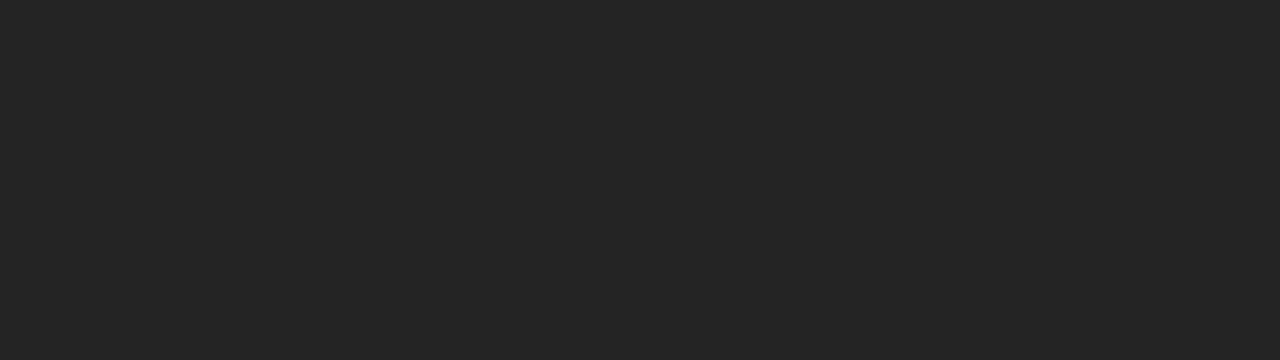
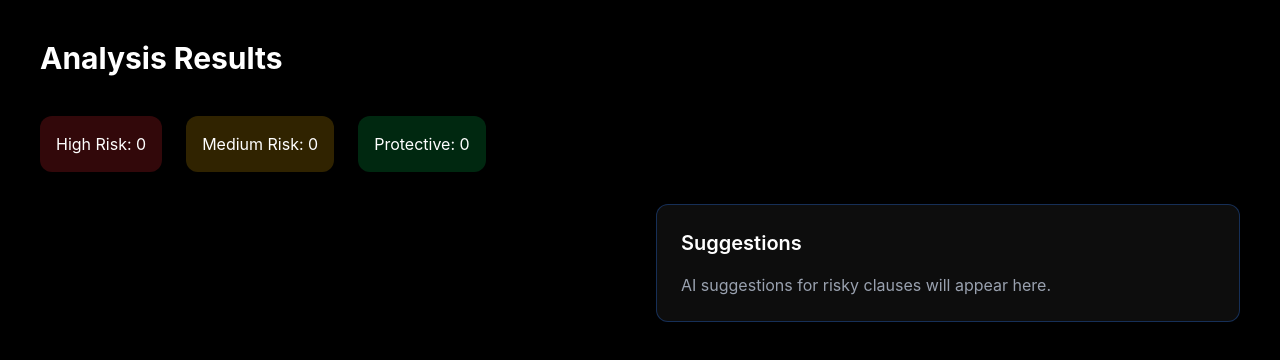
Before and after one commit to TamannaParashar/LexGuard, a React (Vite) app in the folder frontend/: page /result in a window 1280 px wide. Before the commit this address had no page. Shown: the top 360 px of the page. Built offline with nearby package versions, Linux system fonts and the light colour scheme; the HTML template or start-up script is replaced by a standard one.

Commit message:
added result page

```diff
--- a/frontend/src/App.jsx
+++ b/frontend/src/App.jsx
@@ -1,11 +1,13 @@
 import './App.css'
 import {Routes,Router,Route} from 'react-router-dom'
 import Home from './Home'
+import Result from './Result'
 function App() {
 
   return (
     <Routes>
       <Route path='/' element={<Home/>}></Route>
+      <Route path='/result' element={<Result/>}></Route>
     </Routes>
   )
 }
--- /dev/null
+++ b/frontend/src/Result.jsx
@@ -0,0 +1,53 @@
+import { useLocation } from "react-router-dom"
+
+export default function Result() {
+  const { state } = useLocation()
+  const results = state?.result || []
+
+  const getColor = (risk) => {
+    if (risk === "high") return "border-red-500 bg-red-500/10"
+    if (risk === "medium") return "border-yellow-500 bg-yellow-500/10"
+    if (risk === "low") return "border-green-500 bg-green-500/10"
+    return "border-gray-500 bg-gray-500/10"
+  }
+
+  return (
+    <div className="min-h-screen bg-black text-white p-10">
+      <h1 className="text-3xl font-bold mb-10">Analysis Results</h1>
+        <div className="flex gap-6 mb-8">
+            <div className="bg-red-500/20 p-4 rounded-xl">
+                High Risk: {results.filter(r => r.risk_level === "high").length}
+            </div>
+            <div className="bg-yellow-500/20 p-4 rounded-xl">
+                Medium Risk: {results.filter(r => r.risk_level === "medium").length}
+            </div>
+            <div className="bg-green-500/20 p-4 rounded-xl">
+                Protective: {results.filter(r => r.risk_level === "low").length}
+            </div>
+        </div>
+      <div className="grid grid-cols-2 gap-8">
+
+        {/* LEFT: Clauses */}
+        <div className="space-y-6">
+          {results.map((item, index) => (
+            <div key={index} className={`p-4 border rounded-xl ${getColor(item.risk_level)}`}>
+              <h3 className="text-sm text-gray-400 mb-2">
+                {item.predicted_label_name} ({item.risk_level})
+              </h3>
+              <p className="text-sm">{item.clause}</p>
+            </div>
+          ))}
+        </div>
+
+        {/* RIGHT: Suggestions */}
+        <div className="bg-white/5 border border-blue-500/30 rounded-xl p-6">
+          <h2 className="text-xl font-semibold mb-4">Suggestions</h2>
+          <p className="text-gray-400">
+            AI suggestions for risky clauses will appear here.
+          </p>
+        </div>
+
+      </div>
+    </div>
+  )
+}
```
